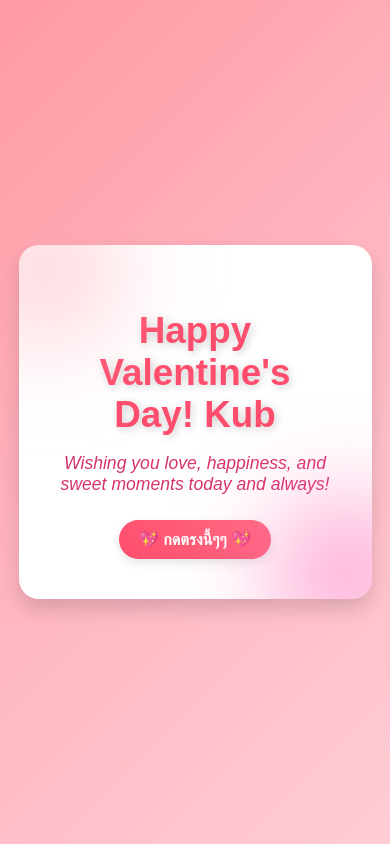
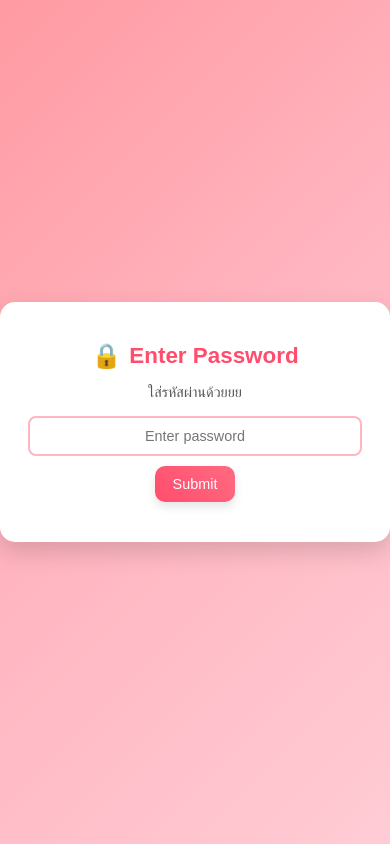
Before and after one commit to teerawit555/14Feb, a plain HTML site: page index.html in a window 390 px wide. Drawn offline with Linux system fonts and the light colour scheme.

Commit message:
add password commit

```diff
--- /dev/null
+++ b/css/password.css
@@ -0,0 +1,130 @@
+/* ✅ พื้นหลังแบบ Gradient */
+body {
+    font-family: 'Poppins', sans-serif;
+    background: linear-gradient(135deg, #ff9aa2, #ffb6c1, #ffccd5);
+    display: flex;
+    justify-content: center;
+    align-items: center;
+    min-height: 100vh;
+    margin: 0;
+}
+
+/* ✅ กล่องใส่รหัสผ่าน */
+.password-container {
+    background: white;
+    padding: 30px;
+    border-radius: 15px;
+    box-shadow: 0px 10px 25px rgba(0, 0, 0, 0.15);
+    text-align: center;
+    width: 350px;
+    animation: fadeIn 0.5s ease-in-out;
+}
+
+/* ✅ เอฟเฟกต์แสดงตัว */
+@keyframes fadeIn {
+    from {
+        opacity: 0;
+        transform: translateY(-20px);
+    }
+    to {
+        opacity: 1;
+        transform: translateY(0);
+    }
+}
+
+/* ✅ หัวข้อ */
+.password-container h1 {
+    font-size: 1.6rem;
+    color: #ff4d6d;
+    margin-bottom: 10px;
+    font-weight: 600;
+    display: flex;
+    align-items: center;
+    justify-content: center;
+}
+
+/* ✅ ใส่ไอคอนแม่กุญแจในหัวข้อ */
+.password-container h1::before {
+    content: "🔒";
+    font-size: 1.5rem;
+    margin-right: 8px;
+}
+
+/* ✅ คำอธิบาย */
+.password-container p {
+    font-size: 1rem;
+    color: #555;
+    margin-bottom: 15px;
+}
+
+/* ✅ กล่องใส่รหัส */
+input {
+    width: calc(100% - 30px); /* ทำให้ Input ไม่ล้นขอบ */
+    padding: 12px;
+    margin: 10px auto;
+    border: 2px solid #ffb6c1;
+    border-radius: 8px;
+    font-size: 1rem;
+    outline: none;
+    display: block; /* จัดให้อยู่กึ่งกลาง */
+    text-align: center; /* จัดข้อความตรงกลาง */
+    transition: border-color 0.3s ease-in-out;
+}
+
+/* ✅ เอฟเฟกต์เมื่อคลิกที่ input */
+input:focus {
+    border-color: #ff4d6d;
+}
+
+/* ✅ ปุ่มกด */
+button {
+    background: linear-gradient(45deg, #ff4d6d, #ff6b81);
+    color: white;
+    border: none;
+    padding: 12px 20px;
+    font-size: 1rem;
+    border-radius: 10px;
+    cursor: pointer;
+    transition: all 0.3s ease-in-out;
+    box-shadow: 0px 5px 10px rgba(0, 0, 0, 0.1);
+}
+
+/* ✅ เอฟเฟกต์ปุ่มเมื่อ hover */
+button:hover {
+    background: linear-gradient(45deg, #ff6b81, #ff4d6d);
+    transform: scale(1.05);
+}
+
+/* ✅ ข้อความแจ้งเตือน */
+.error-message {
+    color: red;
+    font-size: 0.9rem;
+    margin-top: 10px;
+    font-weight: bold;
+}
+
+/* ✅ 🎯 Responsive สำหรับมือถือ */
+@media (max-width: 480px) {
+    .password-container {
+        width: 90%;
+        padding: 25px;
+    }
+
+    .password-container h1 {
+        font-size: 1.4rem;
+    }
+
+    .password-container p {
+        font-size: 0.9rem;
+    }
+
+    input {
+        font-size: 0.9rem;
+        padding: 10px;
+    }
+
+    button {
+        font-size: 0.9rem;
+        padding: 10px 18px;
+    }
+}
--- a/index.html
+++ b/index.html
@@ -3,23 +3,18 @@
 <head>
     <meta charset="UTF-8">
     <meta name="viewport" content="width=device-width, initial-scale=1.0">
-    <title>Valentine Poster</title>
-    <link rel="stylesheet" href="css/style.css">
+    <title>Enter Password</title>
+    <link rel="stylesheet" href="css/password.css">
 </head>
 <body>
-    <div class="poster" id="poster">
-        <h1>Happy Valentine's Day! Kub</h1>
-        <p class="message">Wishing you love, happiness, and sweet moments today and always!</p>
-        <button id="loveButton">💖 กดตรงนี้ๆๆ 💖</button>
-        <div id="heartContainer"></div>
+    <div class="password-container">
+        <h1>Enter Password</h1>
+        <p>ใส่รหัสผ่านด้วยยย</p>
+        <input type="password" id="passwordInput" placeholder="Enter password">
+        <button onclick="checkPassword()">Submit</button>
+        <p id="error-message" class="error-message"></p>
     </div>
 
-    <!-- ดอกไม้ Pop-up -->
-    <div id="flowerPopup" class="flower-popup">
-        <img src="assets/flower.jpg" alt="Flower">
-        <p class="flower-message">🌸 Here's a flower for you ค้าบ 🌸</p>
-    </div>
-
-    <script src="js/script.js"></script>
+    <script src="js/password.js"></script>
 </body>
 </html>
--- /dev/null
+++ b/js/password.js
@@ -0,0 +1,21 @@
+function checkPassword() {
+    const password = document.getElementById("passwordInput").value;
+
+    // 🔑 รายการรหัสผ่านที่อนุญาตให้เข้า
+    const validPasswords = ["Bam", "bam", "น้องแบม", "แบม"];
+
+    // 🔎 ตรวจสอบว่ารหัสที่ใส่ตรงกับรหัสที่ถูกต้องหรือไม่
+    if (validPasswords.includes(password)) {
+        localStorage.setItem("authenticated", "true"); // จดจำว่าผู้ใช้ล็อกอินแล้ว
+        window.location.href = "home.html"; // 🔗 พาไปหน้าหลัก
+    } else {
+        document.getElementById("error-message").textContent = "❌ ผิดๆลองใส่ใหม่ๆๆ";
+    }
+}
+
+// 📌 ฟังก์ชันจับปุ่ม `Enter`
+document.getElementById("passwordInput").addEventListener("keypress", function(event) {
+    if (event.key === "Enter") {
+        checkPassword(); // เรียกฟังก์ชันล็อกอินเมื่อกด Enter
+    }
+});
```
Also changed, not shown: gallery.html (+1 -1 lines), home.html (added, +25 -0 lines).
